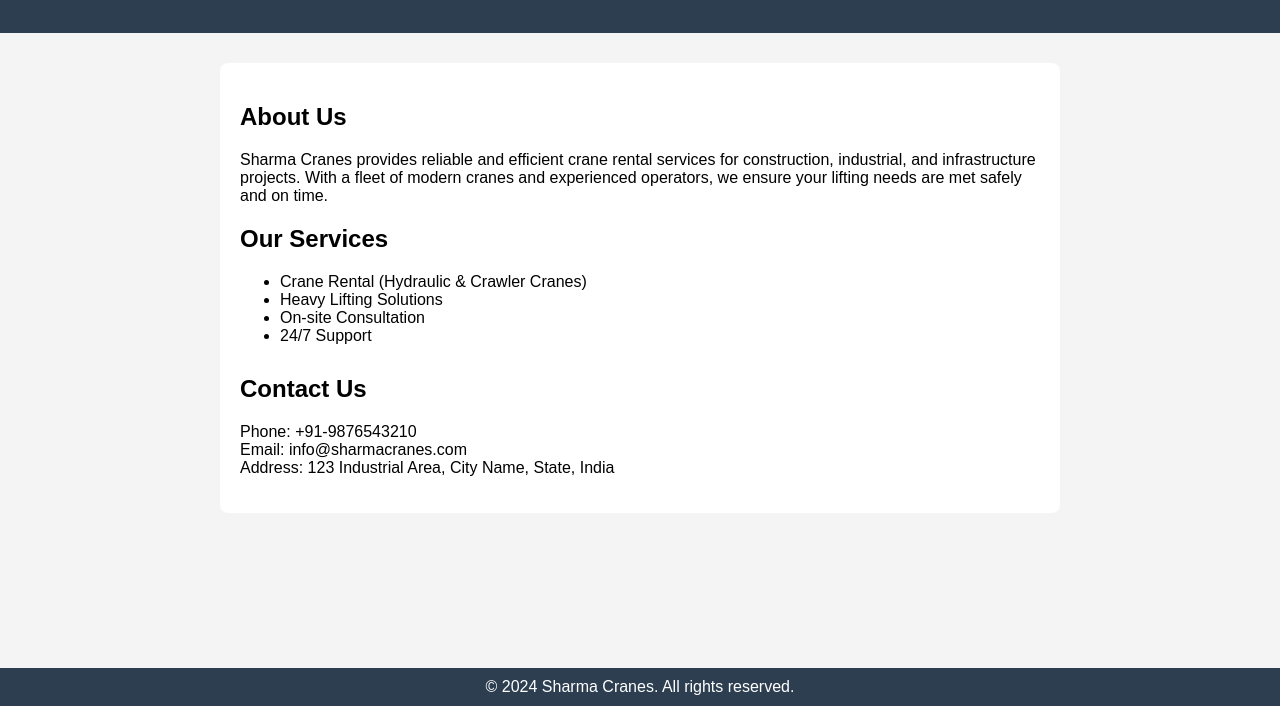
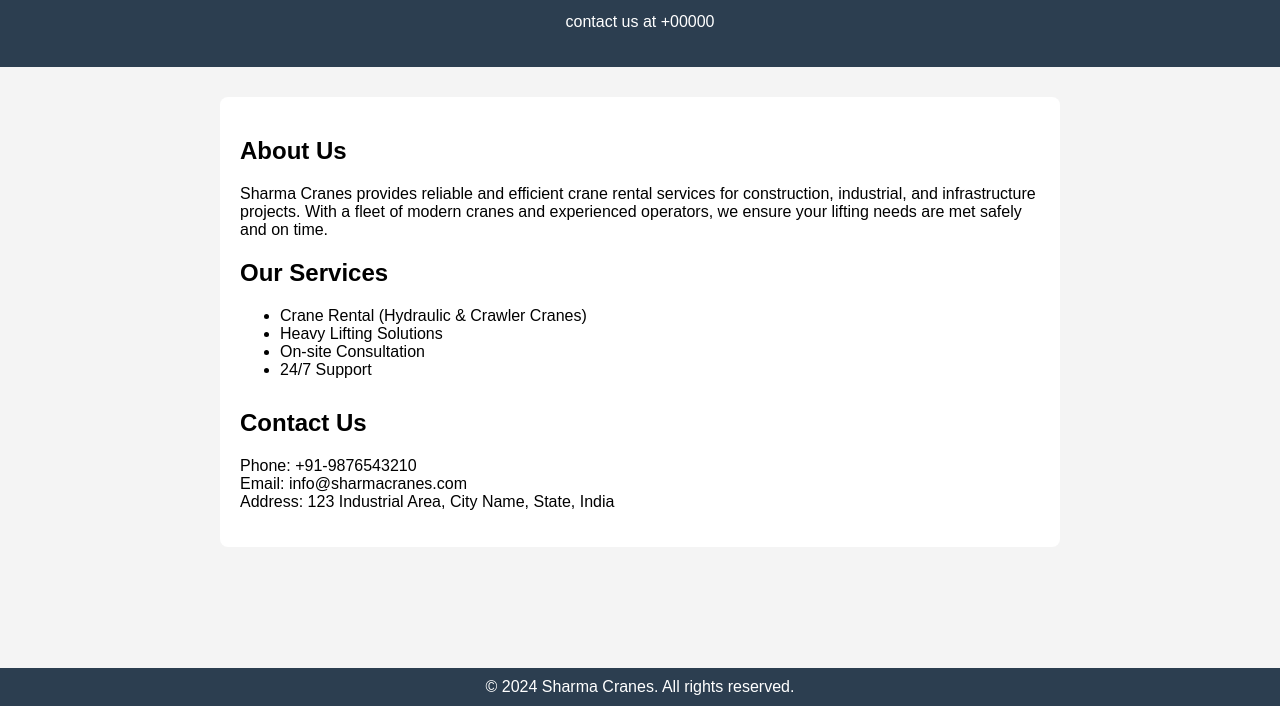
Before and after one commit to amithsharma18/practice_git, a plain HTML site: page index.html in a window 1280 px wide. Shown: the part 94-800 px from the top of the page. Drawn offline with Linux system fonts and the light colour scheme.

Commit message:
added new feature in master branch

```diff
--- a/index.html
+++ b/index.html
@@ -17,6 +17,7 @@
     <header>
         <h1>Sharma Cranes</h1>
         <p>Your Trusted Crane Rental Partner</p>
+        <p>contact us at +00000</p>
     </header>
     <main>
         <h2>About Us</h2>
```
